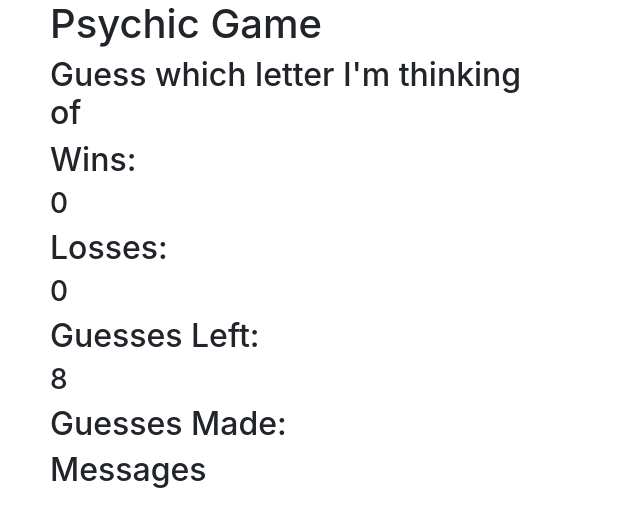
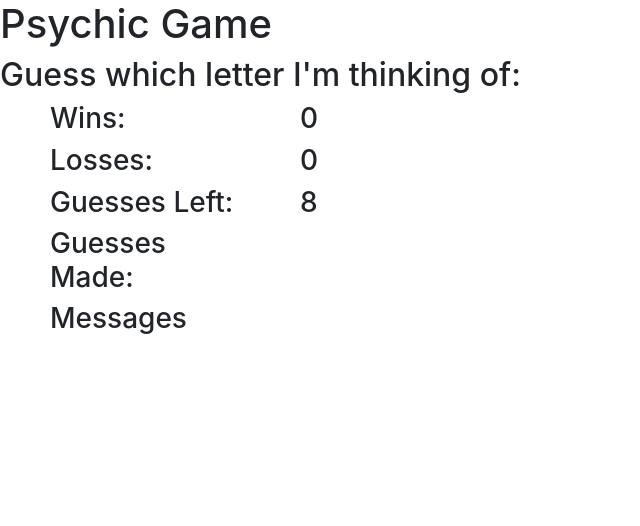
Before and after one commit to ejmacdonald/Psychic-Game, a plain HTML site: page index.html in a window 1280 px wide. Shown: the whole page, without its empty margins (0-640 px from the left). Drawn offline with nearby package versions, Linux system fonts and the light colour scheme.

Commit message:
done, I think

```diff
--- a/assets/css/style.css
+++ b/assets/css/style.css
@@ -1,4 +1,9 @@
-h1, h2, h3 {
+h3 {
 	margin-left: 50px;
-	width: 500px;
+	width: 200px;
+	float: left;
 }
+
+div {
+	clear: left;
+}
--- a/index.html
+++ b/index.html
@@ -15,17 +15,32 @@
 
 <body>
   <h1> Psychic Game </h1>
-  <h2> Guess which letter I'm thinking of </h2>
-  <h2> Wins: </h2>
-  <h3 ID = "wins"></h3>
-  <h2> Losses: </h2>
-  <h3 ID = "losses"></h3>
-  <h2> Guesses Left: </h2>
-  <h3 ID = "guessesLeft"></h3>
-  <h2> Guesses Made: </h2>
-  <h3 ID = "guessesMade"></h3>
-  <h2> Messages </h2>
-  <h3 ID = "message"></h3>
+  <h2> Guess which letter I'm thinking of: </h2>
+
+  <div>
+    <h3> Wins: </h3>
+    <h3 ID = "wins"></h3>
+  </div>
+
+  <div>
+    <h3> Losses: </h3>
+    <h3 ID = "losses"></h3>
+  </div>
+
+  <div>
+    <h3> Guesses Left: </h3>
+    <h3 ID = "guessesLeft"></h3>
+  </div>
+
+  <div>
+    <h3> Guesses Made: </h3>
+    <h3 ID = "guessesMade"></h3>
+  </div>
+
+  <div>
+    <h3> Messages </h3>
+    <h3 ID = "message"></h3>
+  </div>
 
 
 
```
